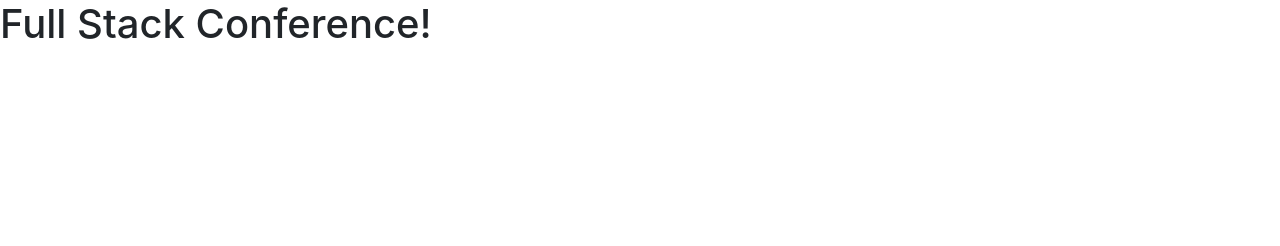
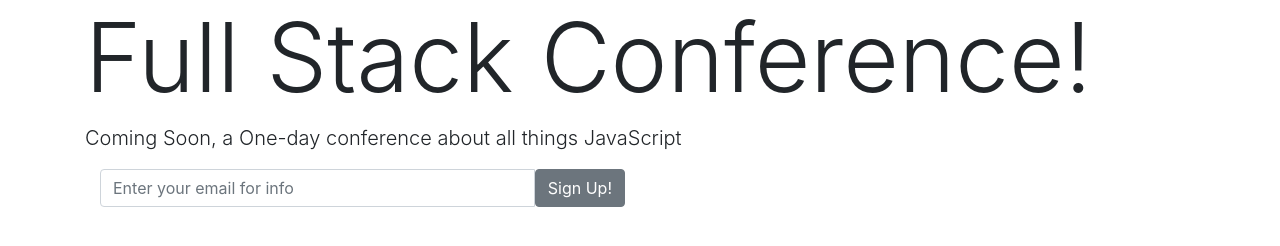
Before and after one commit to robgmerrill/bootstrap-4-website-building-practice, a plain HTML site: page index.html in a window 1280 px wide. Drawn offline with nearby package versions, Linux system fonts and the light colour scheme.

Commit message:
added signup form

```diff
--- a/index.html
+++ b/index.html
@@ -11,8 +11,19 @@
     <link rel="stylesheet" href="https://maxcdn.bootstrapcdn.com/bootstrap/4.0.0-alpha.2/css/bootstrap.min.css" integrity="sha384-y3tfxAZXuh4HwSYylfB+J125MxIs6mR5FOHamPBG064zB+AFeWH94NdvaCBm8qnd" crossorigin="anonymous">
   </head>
   <body>
-    <h1>Full Stack Conference!</h1>
+    <div class="container text-xs-center">
+      <h1 class="display-1">Full Stack Conference!</h1>
+      <p class="lead">Coming Soon, a One-day conference about all things JavaScript</p>
 
+      <div class="col-lg-6 col-lg-offset-3">
+        <div class="input-group">
+          <input type="text" class="form-control" placeholder="Enter your email for info">
+          <span class="input-group-btn">
+            <button class="btn btn-secondary" type="button">Sign Up!</button>
+          </span>
+        </div>
+      </div>
+    </div>
     <!-- jQuery first, then Bootstrap JS. -->
     <script src="https://ajax.googleapis.com/ajax/libs/jquery/2.1.4/jquery.min.js"></script>
     <script src="https://maxcdn.bootstrapcdn.com/bootstrap/4.0.0-alpha.2/js/bootstrap.min.js" integrity="sha384-vZ2WRJMwsjRMW/8U7i6PWi6AlO1L79snBrmgiDpgIWJ82z8eA5lenwvxbMV1PAh7" crossorigin="anonymous"></script>
```
